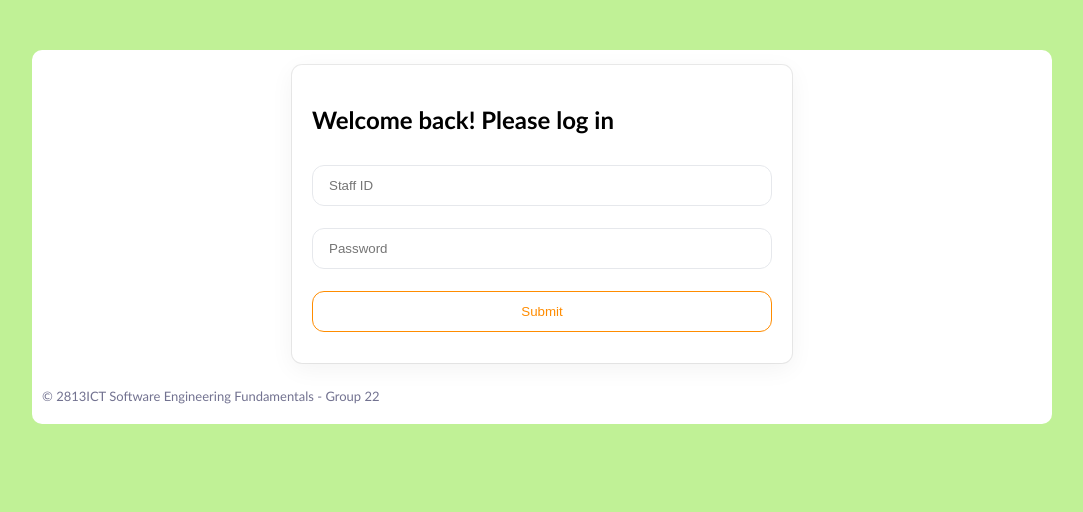
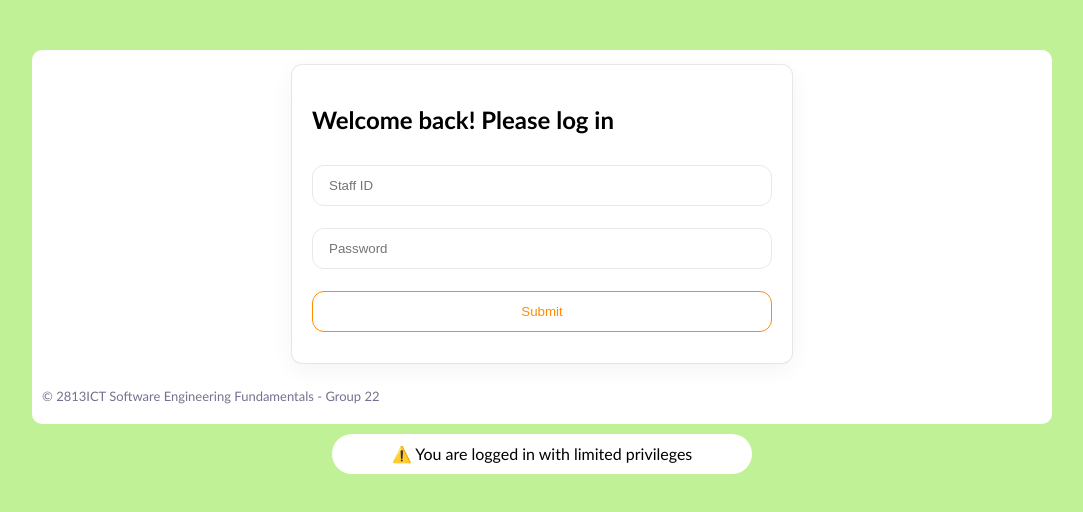
Before and after one commit to pauliand3138/Forest-Health-App-Research-Admin, a React (Create React App) app in the folder client/: page / in a window 1280 px wide. Shown: the top 512 px of the page, without its empty margins (98-1181 px from the left). Built offline with nearby package versions, Linux system fonts and the light colour scheme.

Commit message:
Style icons based on roles and add privilege message

```diff
--- a/client/src/App.js
+++ b/client/src/App.js
@@ -47,6 +47,7 @@
     //console.log(user);
 
     return (
+        <>
             <div className="app">
                 {!authToken && <Auth />}
                 {authToken && (
@@ -54,6 +55,7 @@
                         <ListHeader
                             listName={"👨🏻‍💼FHA Research Admin Dashboard"}
                             getData={getData}
+                            user={user ? user[0] : ""}
                         />
                         <p className="user-email">
                             👋 Hello! {user ? user[0].name : ""}
@@ -66,7 +68,12 @@
                             <></>
                         )}
                         {users?.map((u) => (
-                        <ListItem key={u.staffid} user={u} getData={getData} />
+                            <ListItem
+                                key={u.staffid}
+                                user={u}
+                                getData={getData}
+                                isadmin={user ? user[0].isadmin : ""}
+                            />
                         ))}
                     </>
                 )}
@@ -95,6 +102,10 @@
                     />
                 )}
             </div>
+            <p className="privilege-type">
+                ⚠️ You are logged in with limited privileges
+            </p>
+        </>
     );
 };
 
--- a/client/src/components/FormIcon.js
+++ b/client/src/components/FormIcon.js
@@ -1,7 +1,19 @@
 import React from "react";
 
-const FormIcon = () => {
+const FormIcon = ({ isadmin }) => {
     return (
+        <>
+            {isadmin ? (
+                <svg
+                    xmlns="http://www.w3.org/2000/svg"
+                    width="20"
+                    height="20"
+                    viewBox="0 0 640 512"
+                    className="form-icon"
+                >
+                    <path d="M224 0a128 128 0 1 1 0 256A128 128 0 1 1 224 0zM178.3 304h91.4c11.8 0 23.4 1.2 34.5 3.3c-2.1 18.5 7.4 35.6 21.8 44.8c-16.6 10.6-26.7 31.6-20 53.3c4 12.9 9.4 25.5 16.4 37.6s15.2 23.1 24.4 33c15.7 16.9 39.6 18.4 57.2 8.7v.9c0 9.2 2.7 18.5 7.9 26.3H29.7C13.3 512 0 498.7 0 482.3C0 383.8 79.8 304 178.3 304zM436 218.2c0-7 4.5-13.3 11.3-14.8c10.5-2.4 21.5-3.7 32.7-3.7s22.2 1.3 32.7 3.7c6.8 1.5 11.3 7.8 11.3 14.8v30.6c7.9 3.4 15.4 7.7 22.3 12.8l24.9-14.3c6.1-3.5 13.7-2.7 18.5 2.4c7.6 8.1 14.3 17.2 20.1 27.2s10.3 20.4 13.5 31c2.1 6.7-1.1 13.7-7.2 17.2l-25 14.4c.4 4 .7 8.1 .7 12.3s-.2 8.2-.7 12.3l25 14.4c6.1 3.5 9.2 10.5 7.2 17.2c-3.3 10.6-7.8 21-13.5 31s-12.5 19.1-20.1 27.2c-4.8 5.1-12.5 5.9-18.5 2.4l-24.9-14.3c-6.9 5.1-14.3 9.4-22.3 12.8l0 30.6c0 7-4.5 13.3-11.3 14.8c-10.5 2.4-21.5 3.7-32.7 3.7s-22.2-1.3-32.7-3.7c-6.8-1.5-11.3-7.8-11.3-14.8V454.8c-8-3.4-15.6-7.7-22.5-12.9l-24.7 14.3c-6.1 3.5-13.7 2.7-18.5-2.4c-7.6-8.1-14.3-17.2-20.1-27.2s-10.3-20.4-13.5-31c-2.1-6.7 1.1-13.7 7.2-17.2l24.8-14.3c-.4-4.1-.7-8.2-.7-12.4s.2-8.3 .7-12.4L343.8 325c-6.1-3.5-9.2-10.5-7.2-17.2c3.3-10.6 7.7-21 13.5-31s12.5-19.1 20.1-27.2c4.8-5.1 12.4-5.9 18.5-2.4l24.8 14.3c6.9-5.1 14.5-9.4 22.5-12.9V218.2zm92.1 133.5a48.1 48.1 0 1 0 -96.1 0 48.1 48.1 0 1 0 96.1 0z" />
+                </svg>
+            ) : (
                 <svg
                     xmlns="http://www.w3.org/2000/svg"
                     width="20"
@@ -11,6 +23,8 @@
                 >
                     <path d="M224 256A128 128 0 1 1 224 0a128 128 0 1 1 0 256zM209.1 359.2l-18.6-31c-6.4-10.7 1.3-24.2 13.7-24.2H224h19.7c12.4 0 20.1 13.6 13.7 24.2l-18.6 31 33.4 123.9 36-146.9c2-8.1 9.8-13.4 17.9-11.3c70.1 17.6 121.9 81 121.9 156.4c0 17-13.8 30.7-30.7 30.7H285.5c-2.1 0-4-.4-5.8-1.1l.3 1.1H168l.3-1.1c-1.8 .7-3.8 1.1-5.8 1.1H30.7C13.8 512 0 498.2 0 481.3c0-75.5 51.9-138.9 121.9-156.4c8.1-2 15.9 3.3 17.9 11.3l36 146.9 33.4-123.9z" />
                 </svg>
+            )}
+        </>
     );
 };
 
--- a/client/src/components/ListHeader.js
+++ b/client/src/components/ListHeader.js
@@ -2,10 +2,10 @@
 import Modal from "./Modal";
 import { useCookies } from "react-cookie";
 
-const ListHeader = ({ listName, getData }) => {
+const ListHeader = ({ listName, getData, user }) => {
     const [cookies, setCookie, removeCookie] = useCookies(null);
     const [showModal, setShowModal] = useState(false);
-
+    //console.log(user);
     const signOut = () => {
         console.log("signout");
         removeCookie("ResearchEmail");
@@ -17,13 +17,19 @@
         <div className="list-header">
             <h1>{listName}</h1>
             <div className="button-container">
-                <button className="create" onClick={() => setShowModal(true)}>
+                {user.isadmin && (
+                    <button
+                        className="create"
+                        onClick={() => setShowModal(true)}
+                    >
                         <i
                             className="fa-solid fa-user-plus"
                             style={{ color: "#ff8c00", marginRight: "5px" }}
                         ></i>
                         Add New Staff
                     </button>
+                )}
+
                 <button className="signout" onClick={signOut}>
                     <i
                         className="fa-solid fa-right-from-bracket"
--- a/client/src/components/ListItem.js
+++ b/client/src/components/ListItem.js
@@ -2,11 +2,11 @@
 import FormIcon from "./FormIcon";
 import Modal from "./Modal";
 
-const ListItem = ({ user, getData }) => {
+const ListItem = ({ user, getData, isadmin }) => {
     const [showModal, setShowModal] = useState(false);
     const [mode, setMode] = useState(null);
 
-    //console.log(user);
+    //console.log(isadmin);
     const deleteItem = async () => {
         try {
             const response = await fetch(
@@ -25,10 +25,11 @@
     return (
         <li className="list-item">
             <div className="info-container">
-                <FormIcon />
+                <FormIcon isadmin={user.isadmin} />
                 <p>{user.name}</p>
             </div>
-
+            {isadmin && (
+                <>
                     <div className="button-container">
                         <button
                             className="edit"
@@ -59,6 +60,9 @@
                             user={user}
                         />
                     )}
+                </>
+            )}
+            <p class="user-type">{user.isadmin ? "Admin" : "User"}</p>
         </li>
     );
 };
--- a/client/src/index.css
+++ b/client/src/index.css
@@ -235,7 +235,7 @@
     float: right;
     font-size: 16px;
     margin: 10px;
-    color: rgb(114, 114, 144);
+    color: black;
 }
 
 .empty-form {
@@ -268,3 +268,19 @@
 .edit-profile:active i {
     color: white !important;
 }
+
+.user-type {
+    margin-right: 10px;
+    font-style: italic;
+    color: gray;
+}
+
+.privilege-type {
+    margin: 10px auto;
+    background-color: white;
+    padding: 10px;
+    text-align: center;
+    width: 400px;
+    border-radius: 30px;
+    color: black;
+}
```
Lines whose indentation alone changed are shown as unchanged.
